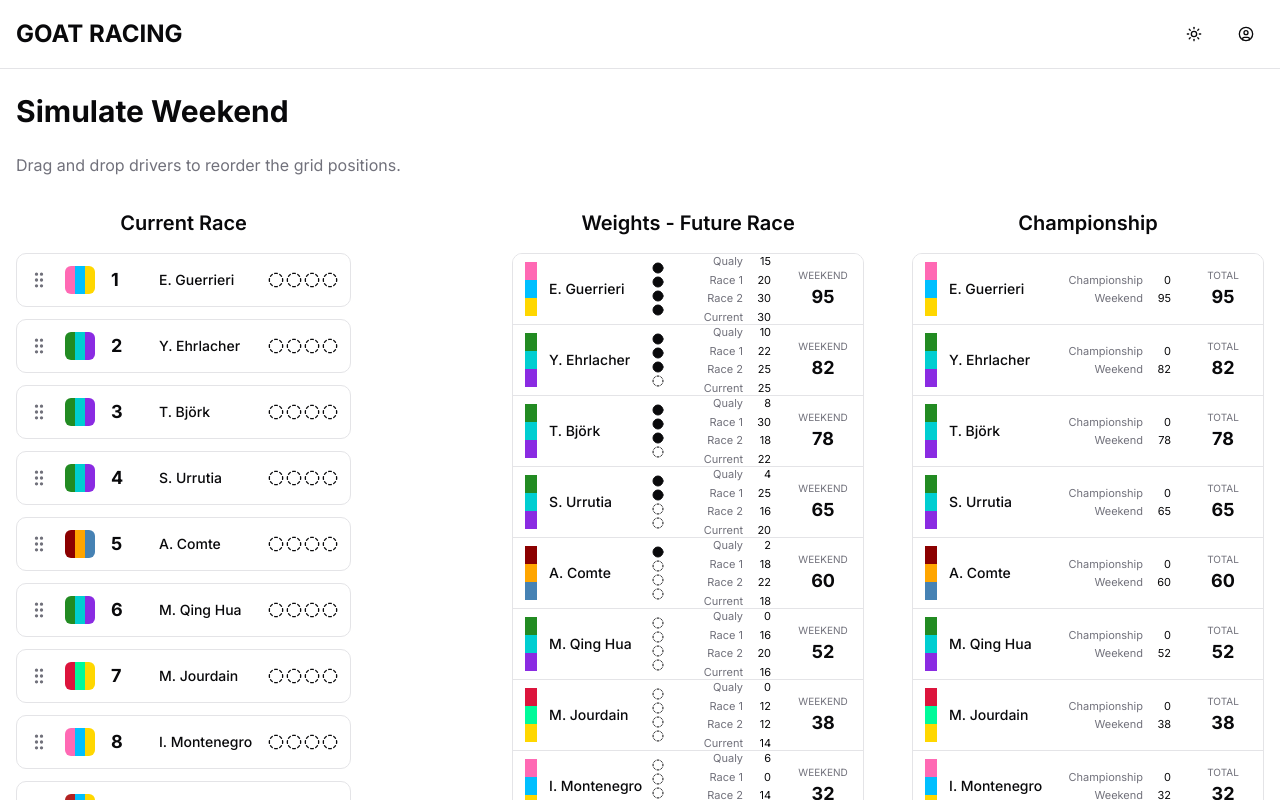
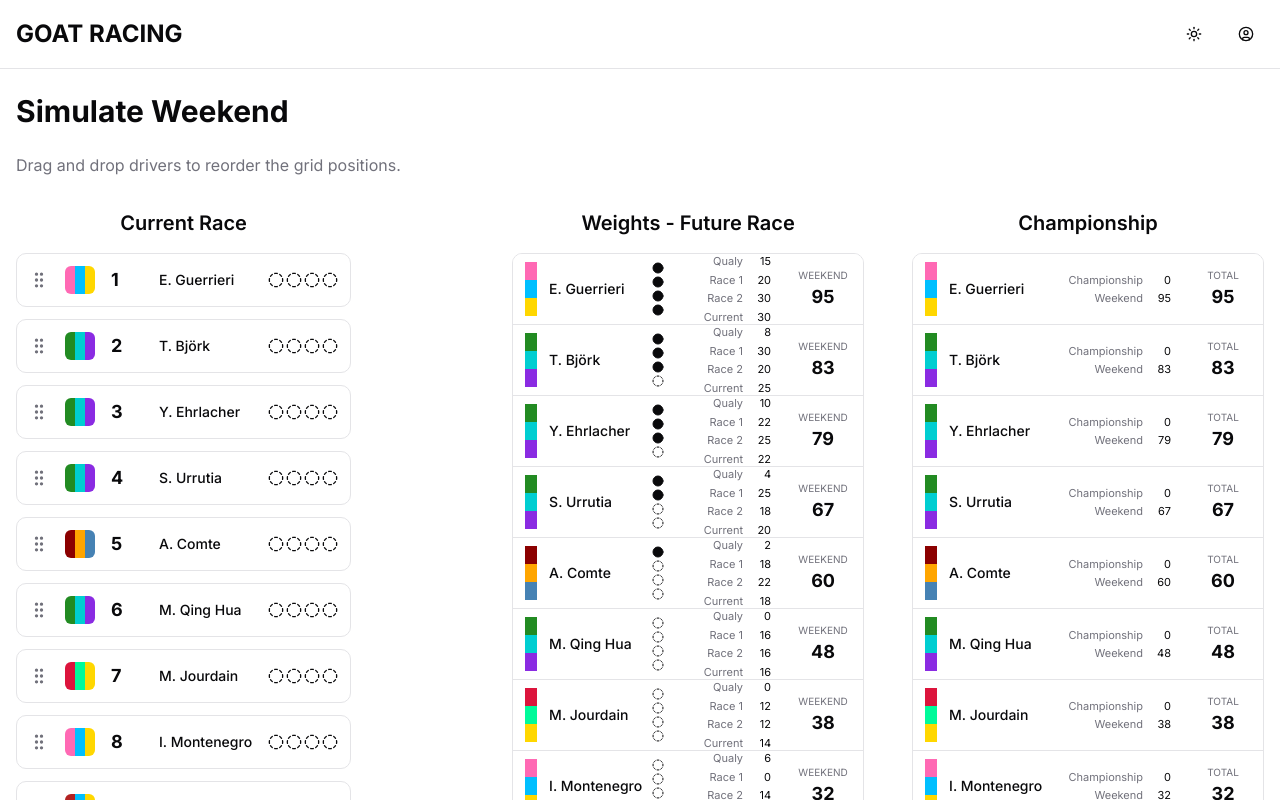
Before and after one commit to SantiagoKirylukMaclean/tcrseries-fe, a Next.js app: page /simulate in a window 1280 px wide. Shown: the top 800 px of the page. Built offline with nearby package versions, Linux system fonts and the light colour scheme.

Commit message:
Fix points

```diff
--- a/src/app/simulate/page.tsx
+++ b/src/app/simulate/page.tsx
@@ -34,8 +34,8 @@ const initialDrivers = [
     teamColors: { primary: "#1E90FF", secondary: "#FFD700", tertiary: "#FF4500" },
     weight: 0,
     qualyPoints: 0,
-    race1Points: 0, // 18 en la lista (posición 18) => 0
-    race2Points: 0,
+    race1Points: 3, // 18 en la lista (posición 18) => 0
+    race2Points: 3,
     championshipPoints: 0,
   },
   {
@@ -47,7 +47,7 @@ const initialDrivers = [
     weight: 0,
     qualyPoints: 0,
     race1Points: 8, // 10 en la lista (posición 10) => 8
-    race2Points: 0,
+    race2Points: 4,
     championshipPoints: 0,
   },
   {
@@ -72,7 +72,7 @@ const initialDrivers = [
     weight: 0,
     qualyPoints: 8,
     race1Points: 30, // 1 en la lista (posición 1) => 30
-    race2Points: 18,
+    race2Points: 20,
     championshipPoints: 0,
   },
   {
@@ -84,7 +84,7 @@ const initialDrivers = [
     weight: 0,
     qualyPoints: 4,
     race1Points: 25, // 2 en la lista (posición 2) => 25
-    race2Points: 16,
+    race2Points: 18,
     championshipPoints: 0,
   },
   {
@@ -108,7 +108,7 @@ const initialDrivers = [
     weight: 0,
     qualyPoints: 0,
     race1Points: 16, // 6 en la lista (posición 6) => 16
-    race2Points: 20,
+    race2Points: 16,
     championshipPoints: 0,
   },
   // Grupo: Montenegro, Guerrieri
```
